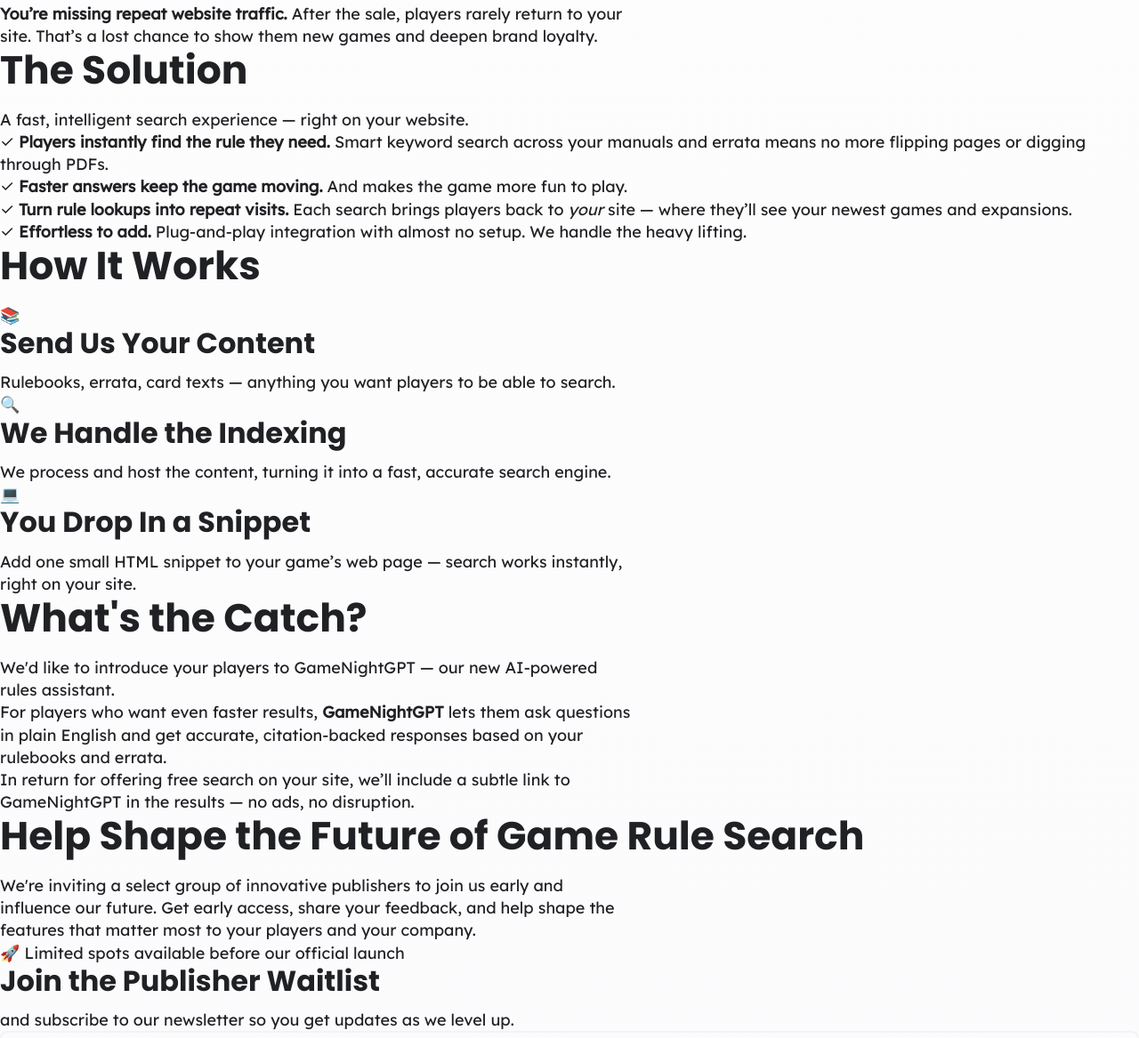
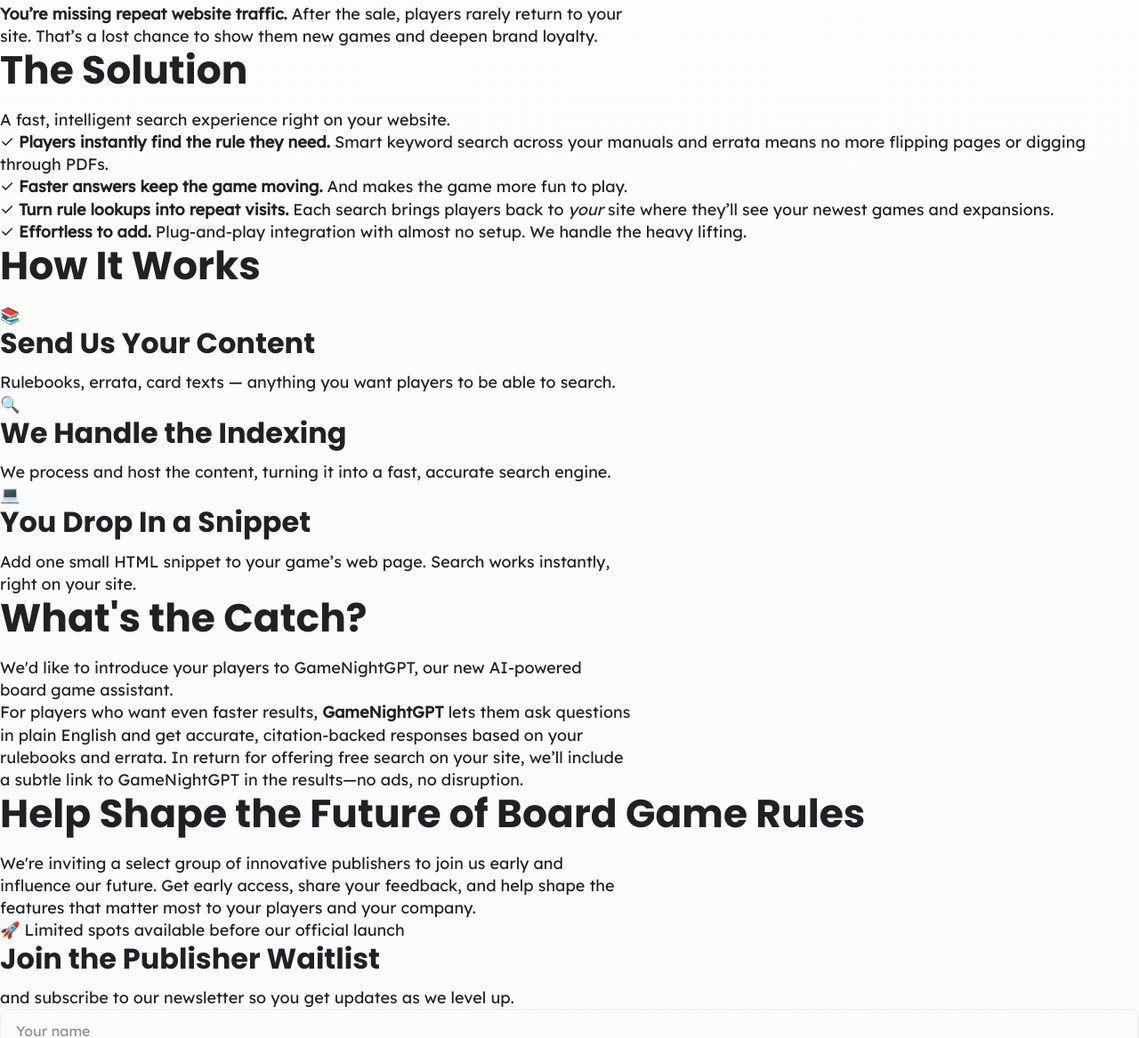
Before and after one commit to gamenightgpt/www, an Eleventy site: page src/backstage.njk in a window 1280 px wide. Shown: the part 1848-3015 px from the top of the page at 89% size. Built offline with nearby package versions, Linux system fonts and the light colour scheme; Eleventy itself is replaced by a stand-in of ours; files that its build step writes are made by us from their sources.

Commit message:
tweak backstage

```diff
--- a/src/backstage.njk
+++ b/src/backstage.njk
@@ -67,7 +67,7 @@ permalink: /backstage/
           <h2 class="text-[var(--primary-500)] mb-6">The Solution</h2>
           <div class="bg-white rounded-xl p-8 shadow-sm border border-[var(--neutral-300)]">
             <p class="text-[var(--neutral-700)] mb-6">
-              A fast, intelligent search experience &mdash; right on your website.
+              A fast, intelligent search experience right on your website.
             </p>
             <ul class="space-y-3">
               <li class="flex items-start gap-2">
@@ -85,7 +85,7 @@ permalink: /backstage/
               <li class="flex items-start gap-2">
                 <span class="text-[var(--primary-500)] mt-1">✓</span>
                 <span class="text-[var(--neutral-700)]"><strong>Turn rule lookups into repeat visits.</strong>
-                  Each search brings players back to <i>your</i> site &mdash; where they’ll see your newest games and expansions.
+                  Each search brings players back to <i>your</i> site where they’ll see your newest games and expansions.
                 </span>
               </li>
               <li class="flex items-start gap-2">
@@ -126,7 +126,7 @@ permalink: /backstage/
           <div class="text-5xl mb-4">💻</div>
           <h3 class="text-[var(--neutral-900)] mb-3">You Drop In a Snippet</h3>
           <p class="text-[var(--neutral-700)]">
-            Add one small HTML snippet to your game’s web page &mdash; search works instantly, right on your site.
+            Add one small HTML snippet to your game’s web page. Search works instantly, right on your site.
           </p>
         </div>
       </div>
@@ -140,18 +140,15 @@ permalink: /backstage/
         What's the Catch?
       </h2>
       <p class="text-center text-[var(--neutral-700)] mb-12 max-w-3xl mx-auto">
-        We'd like to introduce your players to <a href="https://gamenightgpt.com">GameNightGPT</a> &mdash;
-        our new AI-powered rules assistant.
+        We'd like to introduce your players to <a href="https://gamenightgpt.com">GameNightGPT</a>,
+        our new AI-powered board game assistant.
       </p>
 
       <p class="text-center text-[var(--neutral-700)] mb-12 max-w-3xl mx-auto">
         For players who want even faster results, <strong>GameNightGPT</strong> lets them ask questions
         in plain English and get accurate, citation-backed responses based on your rulebooks and errata.
-      </p>
-
-      <p class="text-center text-[var(--neutral-700)] mb-12 max-w-3xl mx-auto">
         In return for offering free search on your site, we’ll include a subtle link to GameNightGPT
-        in the results &mdash; no ads, no disruption.
+        in the results&mdash;no ads, no disruption.
       </p>
     </div>
   </section>
@@ -161,7 +158,7 @@ permalink: /backstage/
     <div class="mx-auto px-4 sm:px-6 lg:px-8 max-w-7xl">
       <div class="bg-[var(--accent-50)] rounded-2xl p-8 md:p-12 text-center">
         <h2 class="text-[var(--neutral-900)] mb-4">
-          Help Shape the Future of Game Rule Search
+          Help Shape the Future of Board Game Rules
         </h2>
         <p class="text-lg text-[var(--neutral-700)] mb-8 max-w-3xl mx-auto">
           We're inviting a select group of innovative publishers to join us early and influence our future.
```
